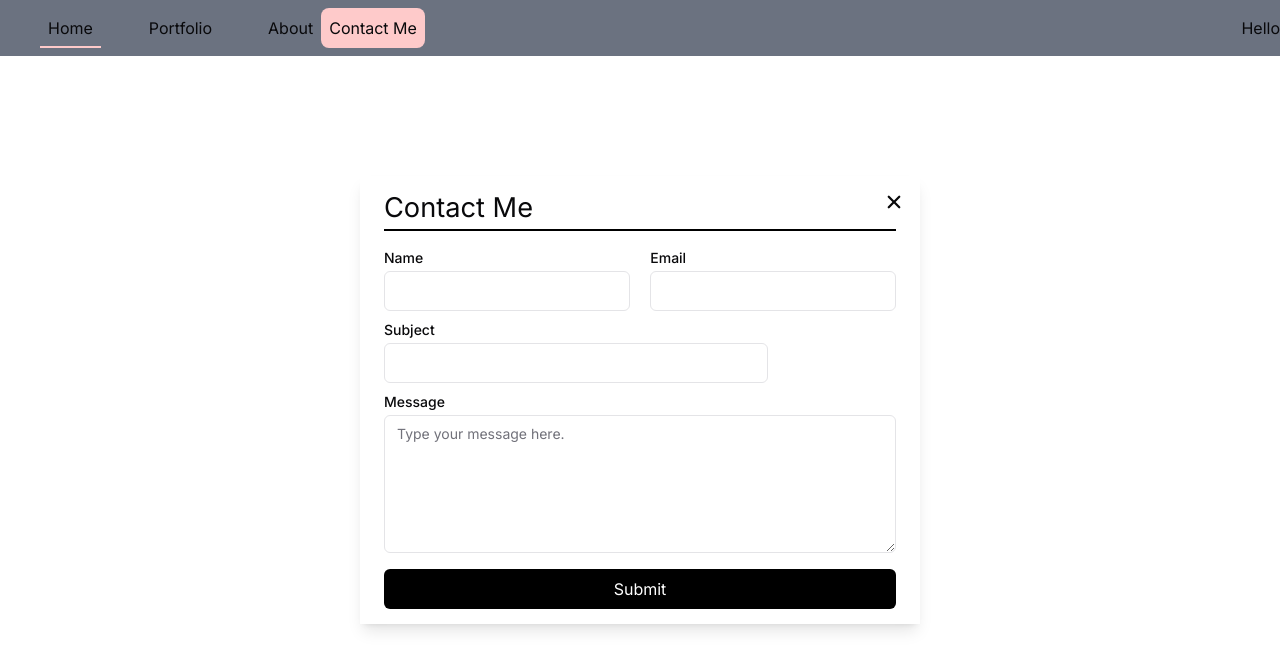
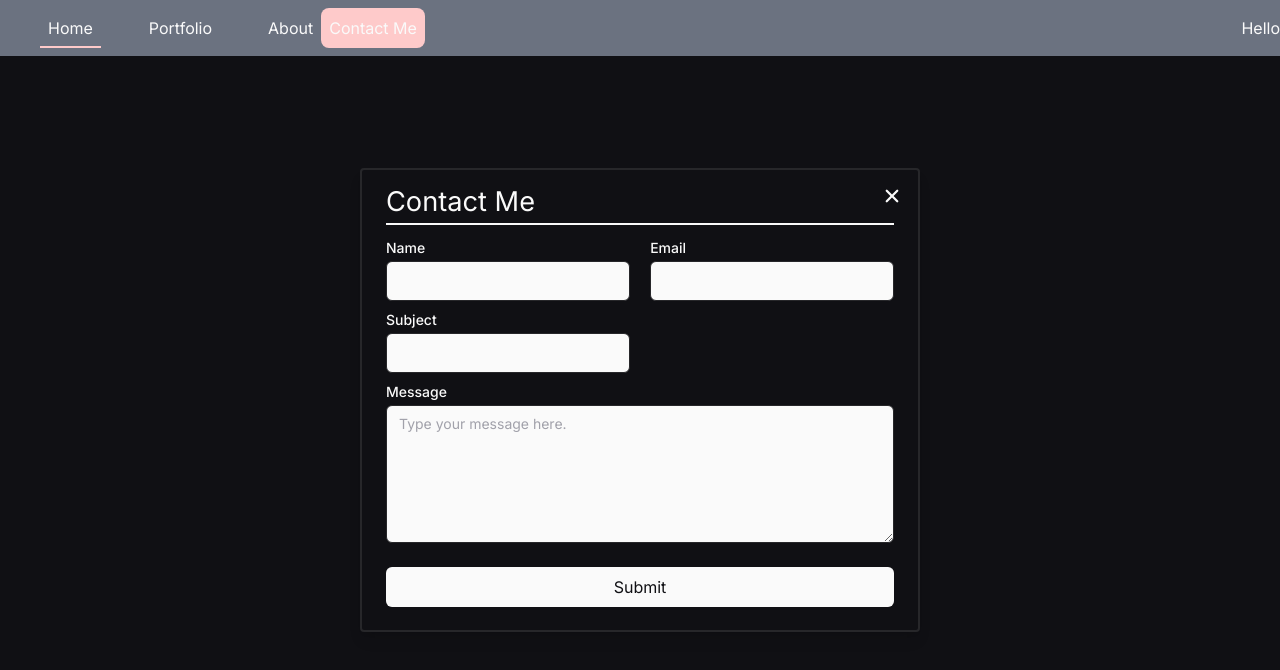
Before and after one commit to danny-zou18/portfolio-site, a Next.js app in the folder project/: page / in a window 1280 px wide. Both pictures are taken after a click on the button "Contact Me". Shown: the top 670 px of the page. Built offline with nearby package versions, Linux system fonts and the light colour scheme.

Commit message:
created initial black and white theme

```diff
--- a/project/src/app/components/ContactModal.tsx
+++ b/project/src/app/components/ContactModal.tsx
@@ -10,12 +10,43 @@ import { useRouter } from "next/navigation";
 import useContactModal from "@/hooks/useContactModal";
 import { IoClose } from "react-icons/io5";
 import { motion } from "framer-motion";
+import { useForm, SubmitHandler } from 'react-hook-form';
+
+type FormValues = {
+  name: string;
+  email: string;
+  subject: string;
+  message: string;
+};
 
 const ContactModal: React.FC = () => {
   const router = useRouter();
   const contactModal = useContactModal();
 
   const [showModal, setShowModal] = useState(contactModal.isOpen);
+
+  const { register, handleSubmit, formState: { errors } } = useForm<FormValues>();
+
+  const onSubmit: SubmitHandler<FormValues> = async (data) => {
+    try {
+      const response = await fetch('/api/submit', {
+        method: 'POST',
+        headers: {
+          'Content-Type': 'application/json',
+        },
+        body: JSON.stringify(data),
+      });
+
+      if (!response.ok) {
+        throw new Error('Network response was not ok');
+      }
+
+      const result = await response.json();
+      console.log(result.message);
+    } catch (error) {
+      console.error('Error submitting form:', error);
+    }
+  };
 
   useEffect(() => {
     setShowModal(contactModal.isOpen);
@@ -29,13 +60,9 @@ const ContactModal: React.FC = () => {
     backgroundColor: "#00000070",
   };
 
-  const handleSubmit = () => {
-    console.log("Form Submitted");
-  };
-
   return (
     <div
-      className={` flex flex-col w-[35rem] h-[28rem] absolute top-1/2 left-1/2 transform -translate-x-1/2 -translate-y-1/2 p-6 pt-3 shadow-lg ${
+      className={` border-2 flex flex-col w-[35rem] h-[29rem] absolute top-1/2 left-1/2 transform -translate-x-1/2 -translate-y-1/2 p-6 pt-3 shadow-lg rounded-sm ${
         showModal ? "opacity-100" : "opacity-0"
       }`}
     >
@@ -46,31 +73,35 @@ const ContactModal: React.FC = () => {
       >
         <IoClose className="mr-auto ml-auto" />
       </motion.div>
-      <div className=" border-b-2 border-black text-[1.7rem]">Contact Me</div>
-      <form className="w-full h-full" onSubmit={handleSubmit}>
-        <div className="flex justify-between mt-5">
+      <div className=" border-b-2 border-primary text-[1.7rem]">Contact Me</div>
+      <form className="w-full h-full" onSubmit={handleSubmit(onSubmit)}>
+        <div className="flex justify-between mt-4">
           <div className="grid w-[48%] max-w-sm items-center gap-1.5">
             <Label htmlFor="text">Name</Label>
-            <Input type="text" id="name" />
+            <Input type="text" id="name" className="bg-primary text-secondary" {...register('name', { required: true })} />
+            {errors.name && <span>This field is required</span>}
           </div>
           <div className="grid w-[48%] max-w-sm items-center gap-1.5">
             <Label htmlFor="email">Email</Label>
-            <Input type="email" id="email" />
+            <Input type="email" id="email" className="bg-primary text-secondary" {...register('email', { required: true })} />
+            {errors.email && <span>This field is required</span>}
           </div>
         </div>
         <div className="mt-3">
-          <div className="grid w-full max-w-sm items-center gap-1.5">
+          <div className="grid w-[48%] max-w-sm items-center gap-1.5">
             <Label htmlFor="text">Subject</Label>
-            <Input type="text" id="subject" />
+            <Input type="text" id="subject" className="bg-primary text-secondary" {...register('subject', { required: true })} />
+            {errors.subject && <span>This field is required</span>}
           </div>
         </div>
         <div className="grid w-full gap-1.5 mt-3 ">
           <Label htmlFor="message">Message</Label>
-          <Textarea placeholder="Type your message here." id="message" rows={6} />
+          <Textarea placeholder="Type your message here." id="message" rows={6} className="bg-primary text-secondary" {...register('message', { required: true })} />
+          {errors.message && <span>This field is required</span>}
         </div>
         <button
           type="submit"
-          className="bg-black text-white h-[2.5rem] mt-4 rounded-md hover:bg-gray-800 w-full"
+          className="bg-primary text-background h-[2.5rem] mt-6 rounded-md hover:bg-gray-800 w-full"
         >
           Submit
         </button>
--- a/project/src/app/globals.css
+++ b/project/src/app/globals.css
@@ -1,6 +1,7 @@
 @tailwind base;
 @tailwind components;
 @tailwind utilities;
+
 
 
 @layer base {
@@ -11,7 +12,7 @@
     --card-foreground: 240 10% 3.9%;
     --popover: 0 0% 100%;
     --popover-foreground: 240 10% 3.9%;
-    --primary: 240 5.9% 10%;
+    --primary: 0 0% 55%;
     --primary-foreground: 0 0% 98%;
     --secondary: 240 4.8% 95.9%;
     --secondary-foreground: 240 5.9% 10%;
@@ -28,7 +29,7 @@
   }
 
   .dark {
-    --background: 240 10% 3.9%;
+    --background: 240 10% 7%;
     --foreground: 0 0% 98%;
     --card: 240 10% 3.9%;
     --card-foreground: 0 0% 98%;
@@ -50,6 +51,7 @@
   }
 }
 
+
 @layer base {
   * {
     @apply border-border;
--- a/project/src/app/layout.tsx
+++ b/project/src/app/layout.tsx
@@ -21,10 +21,10 @@ export default function RootLayout({
 }>) {
   return (
     <html lang="en">
-      <body className={`${inter.className}`} >
+      <body className={`${inter.className}`}>
         <ThemeProvider
           attribute="class"
-              defaultTheme="system"
+          defaultTheme="dark"
           enableSystem
           disableTransitionOnChange
         >
```
Also changed, not shown: project/src/app/page.tsx (line endings or trailing spaces). Lines whose indentation alone changed are shown as unchanged.
